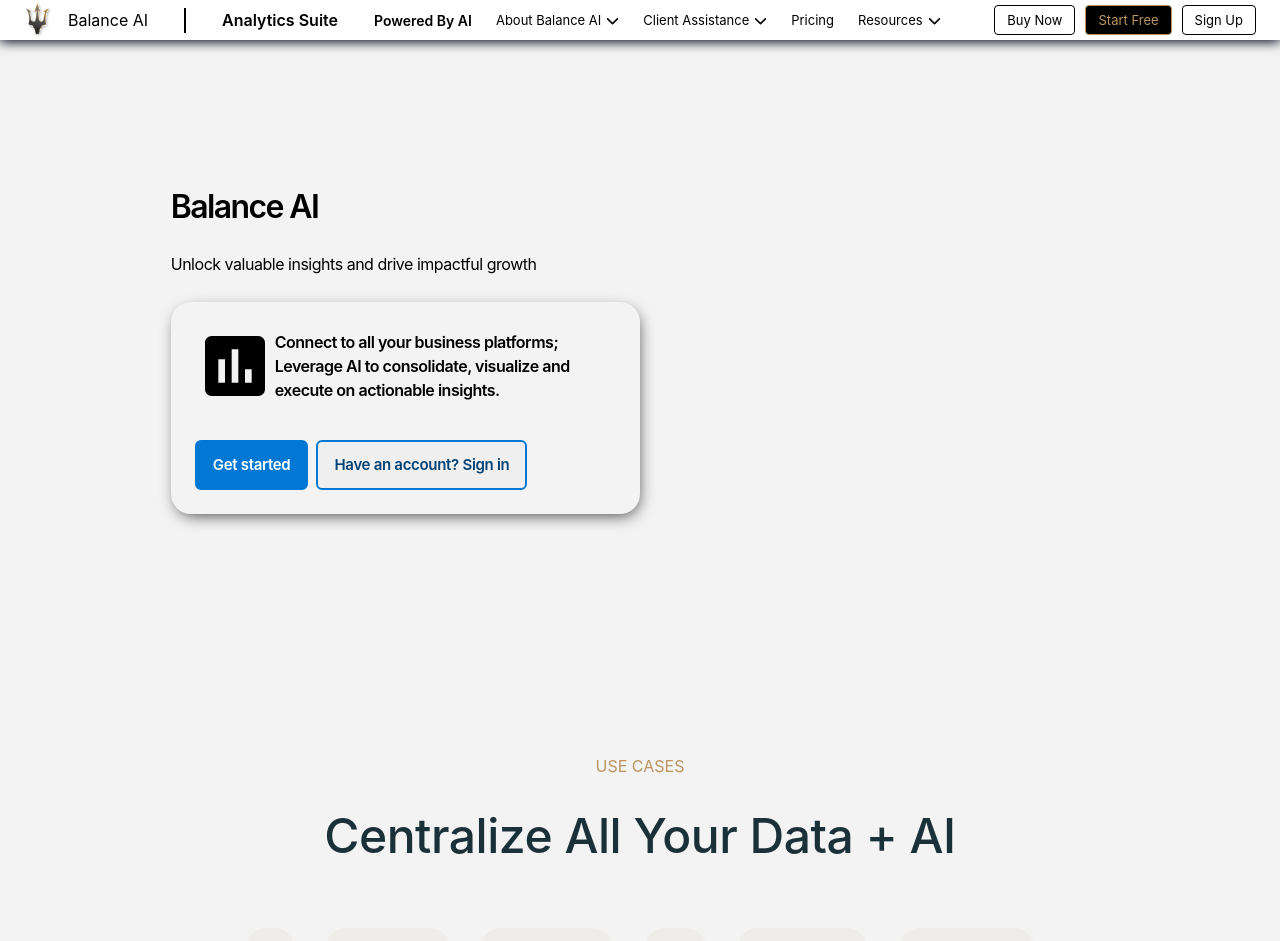
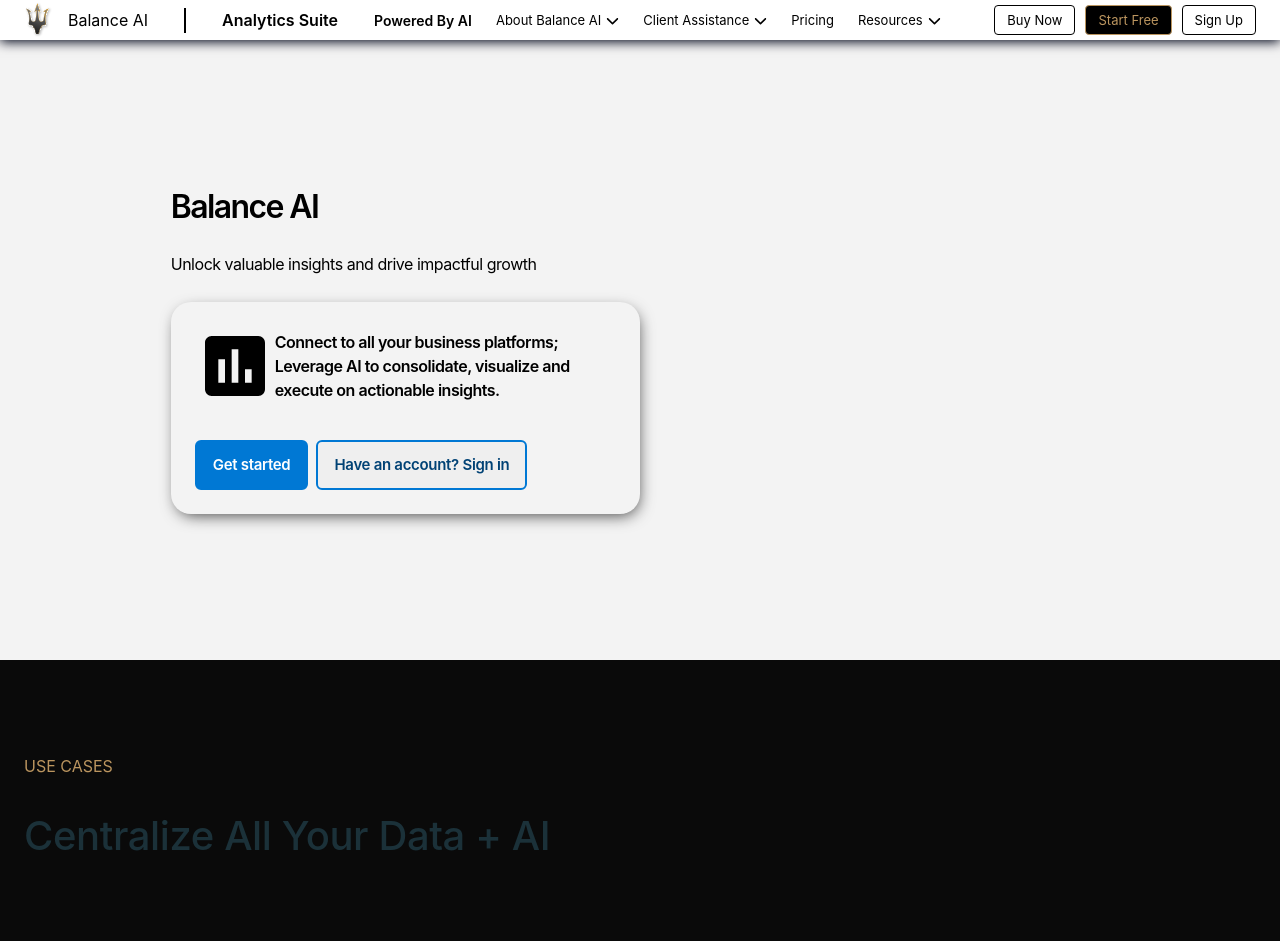
Before and after one commit to Balance-AI/Balance_frontend2.0, a Next.js app: page / in a window 1280 px wide. Shown: the top 941 px of the page. Built offline with nearby package versions, Linux system fonts and the light colour scheme; a web font is replaced by a local one.

Commit message:
initiated platform section

```diff
--- /dev/null
+++ b/components/Landing/Platform.js
@@ -0,0 +1,17 @@
+import React from "react";
+import platformstyles from "../../styles/Platform.module.css";
+
+const Platform = () => {
+  return (
+    <section className={platformstyles.platform}>
+      <div className={"row"}>
+        <div className={"container"}>
+          <span className={platformstyles.platform__use}>Use Cases</span>
+          <h2 className={platformstyles.platform__h2}>Centralize All Your Data + AI</h2>
+        </div>
+      </div>
+    </section>
+  );
+};
+
+export default Platform;
--- a/pages/index.js
+++ b/pages/index.js
@@ -5,11 +5,13 @@ import Filler from "@/components/Landing/Filler";
 import TryAi from "@/components/Landing/TryAi";
 import BalanceHeader from "@/components/Landing/BalanceHeader";
 import Prodinfo from "@/components/Landing/ProdInfo";
+import Platform from "@/components/Landing/Platform";
 
 export default function Home() {
   return (
     <>
       <BalanceHeader />
+      <Platform />
       <Prodinfo />
       <Hero />
       <Supported />
--- /dev/null
+++ b/styles/Platform.module.css
@@ -0,0 +1,17 @@
+.platform {
+}
+
+.platform__use {
+  color: #bb955f;
+  text-transform: uppercase;
+  text-align: center;
+}
+
+.platform__h2 {
+  color: #1b3139;
+  margin-top: 32px;
+  font-weight: 500;
+  font-size: 40px;
+  line-height: 56px;
+  letter-spacing: -0.01em;
+}
--- a/styles/Prodstyles.module.css
+++ b/styles/Prodstyles.module.css
@@ -31,7 +31,7 @@
   color: #1b3139;
   margin-top: 32px;
   font-weight: 500;
-  font-size: 48px;
+  font-size: 40px;
   line-height: 56px;
   letter-spacing: -0.01em;
 }
```
